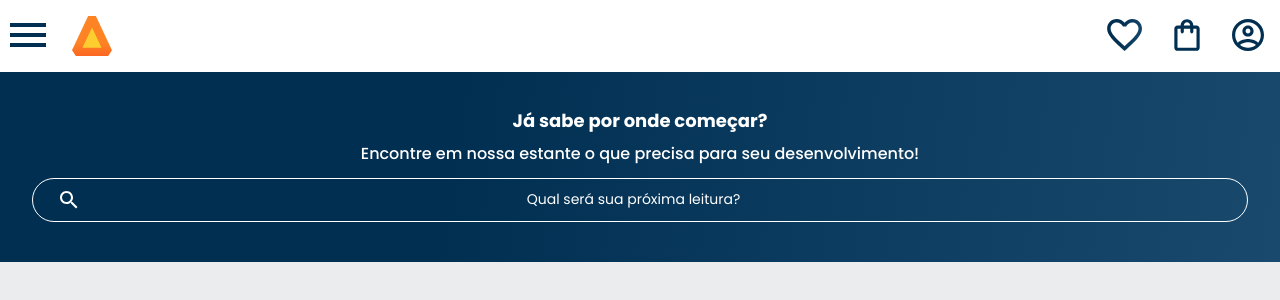
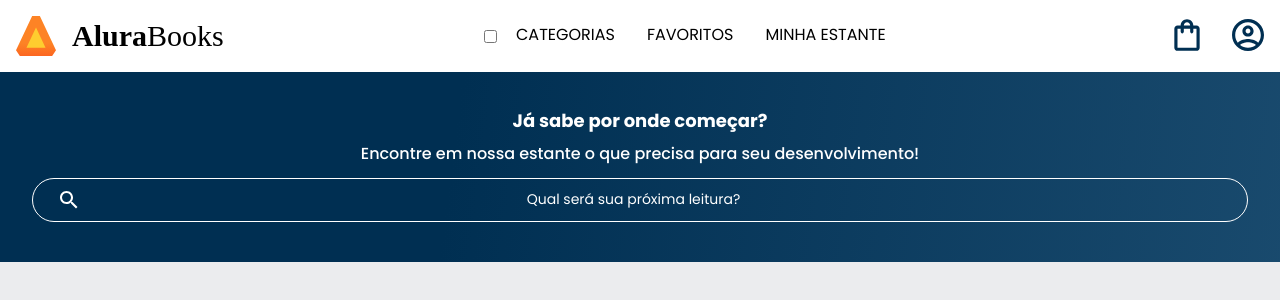
Before and after one commit to KauaoLiveira06/treino-mobile, a plain HTML site: page index.html in a window 1280 px wide. Drawn offline with nearby package versions, Linux system fonts and the light colour scheme.

Commit message:
Aula 31/07

```diff
--- a/index.html
+++ b/index.html
@@ -9,6 +9,8 @@
     <link rel="preconnect" href="https://fonts.googleapis.com">
     <link rel="preconnect" href="https://fonts.gstatic.com" crossorigin>
     <link href="https://fonts.googleapis.com/css2?family=Poppins:wght@300;400;500;700&display=swap"; rel="stylesheet">
+    <link rel="stylesheet" href="https://unpkg.com/swiper@8/swiper-bundle.min.css"/>
+    <link href="https://fonts.googleapis.com/css2?family=Josefin+Sans:wght@700&display=swap"/>
     <link rel="stylesheet" href="style.css">
 </head>
 <body>
@@ -37,9 +39,21 @@
                 </li>
             </ul>
             <img class="container__imagem" src="img/Logo.svg" alt="Logo Alura">
+            <h1 class="container__titulo"><b class="container__titulo--negrito">Alura</b>Books</h1>
         </div>
+
+        <ul class="opções">
+            <input type="checkbox" id="opções-menu" class="opções__botão">
+            <label for="opções-menu">
+                <li class="opções__item">Categorias</li>
+            </label>
+
+            <li class="opções__item"><a href="#" class="opções__link">Favoritos</a></li>
+            <li class="opções__item"><a href="#" class="opções__link">Minha estante</a></li>
+        </ul>
+
         <div class="container">
-            <a href="#"><img src="img/Favoritos.svg" alt="Meus favoritos" class="container__imagem"></a>
+            <a href="#"><img src="img/Favoritos.svg" alt="Meus favoritos" class="container__imagem container__imagem-transparente"></a>
             <a href="#"><img src="img/Compras.svg" alt="Carrinhos de compras" class="container__imagem"></a>
             <a href="#"><img src="img/Usuario.svg" alt="Meu perfil" class="container__imagem"></a>
         </div>
--- a/style.css
+++ b/style.css
@@ -1,5 +1,9 @@
 @import url("styles/header.css");
 @import url("styles/banner.css");
+@import url("styles/carrossel.css");
+@import url("styles/topicos.css");
+@import url("styles/contato.css");
+@import url("styles/rodapé.css");
 
 :root{
     --cor-de-fundo: #EBECEE;
@@ -7,6 +11,8 @@
     --laranja: #FF8C00;
     --azul-degrade: linear-gradient(97.54deg, #002F52 35.49%, #326589 165.37%);
     --fonte-principal: "Poppins";
+    --azul: #002F52;
+    --fonte-secundario: "Josefin Sans";
 }
 
 body{
--- a/styles/header.css
+++ b/styles/header.css
@@ -56,3 +56,50 @@
 .container__botao {
     display: none;
 }
+
+.container__titulo {
+    display: none;
+}
+
+.opções {
+    display: none;
+}
+
+@media screen and (min-width: 1024px) {
+    .container__titulo,
+    .container__titulo--negrito {
+        font-family: var(--fonte-secundario);
+        font-size: 30px;
+    }
+
+    .container__titulo {
+        font-weight: 400;
+        display: block;
+    }
+
+    .container__titulo--negrito {
+        font-weight: 700;
+    }
+
+    .opções {
+        display: flex;
+    }
+
+    .opções__item {
+        padding: 0 1em;
+        text-transform: uppercase;
+    }
+
+    .opções__link {
+        text-decoration: none;
+        color: var(--preto);
+    }
+
+    .container__imagem-transparente {
+        display: none;
+    }
+
+    .cabeçalho__menu-hamburguer {
+        display: none;
+    }
+}
```
